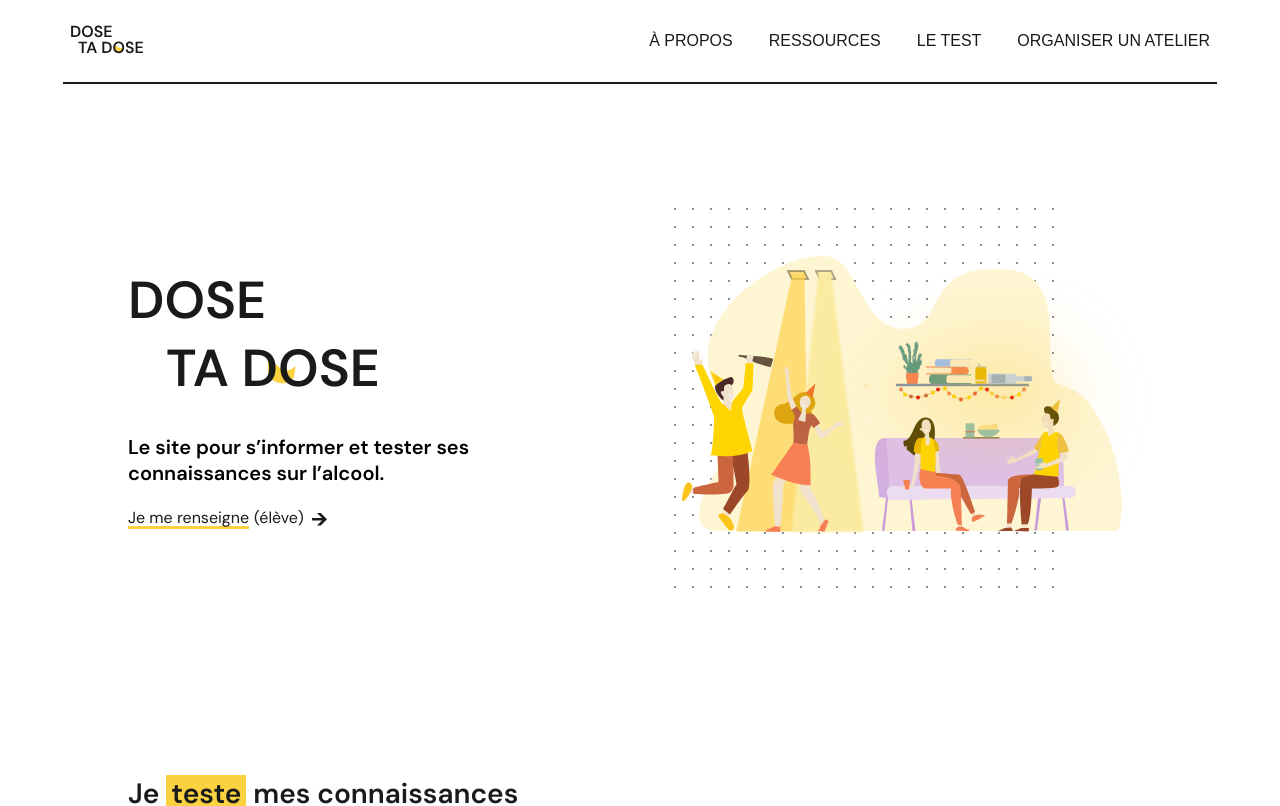
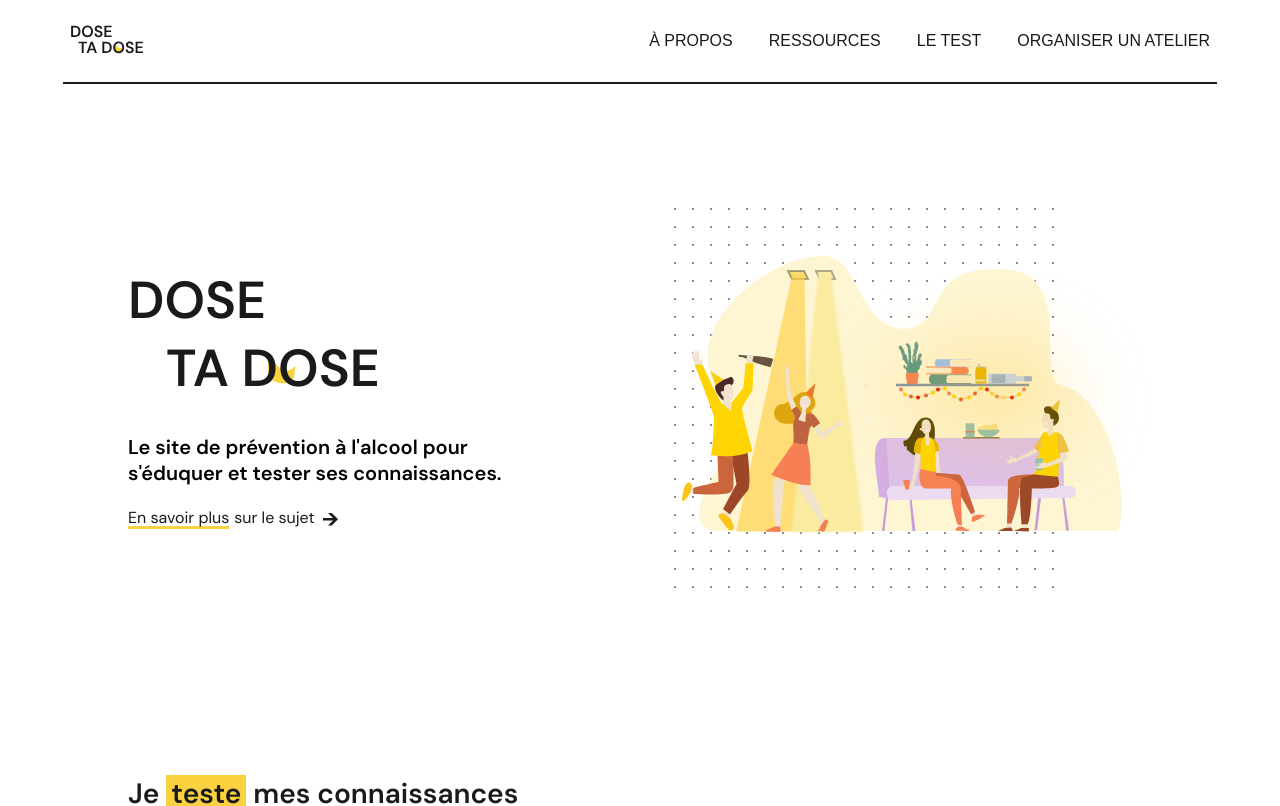
Before and after one commit to AurelianeD/dose-ta-dose, a SvelteKit app: page / in a window 1280 px wide. Shown: the top 806 px of the page. Built offline with nearby package versions, Linux system fonts and the light colour scheme.

Commit message:
update text home

```diff
--- a/src/routes/+page.svelte
+++ b/src/routes/+page.svelte
@@ -25,9 +25,9 @@
       <img class="o-svg" src="/images/o.svg" alt="" />
     </div>
 
-		<p class="subtitle">Le site pour s’informer et tester ses connaissances sur l’alcool.</p>
+		<p class="subtitle">Le site de prévention à l'alcool pour s'éduquer et tester ses connaissances.</p>
 		<div class="flex-top-link">
-			<Link path="/ressources" textUnderline="Je me renseigne" text="(élève)" />
+			<Link path="/ressources" textUnderline="En savoir plus" text="sur le sujet" />
 		</div>
 	</div>
 	<img class="img-home" src="/images/illu-home.svg" alt="" />
```
